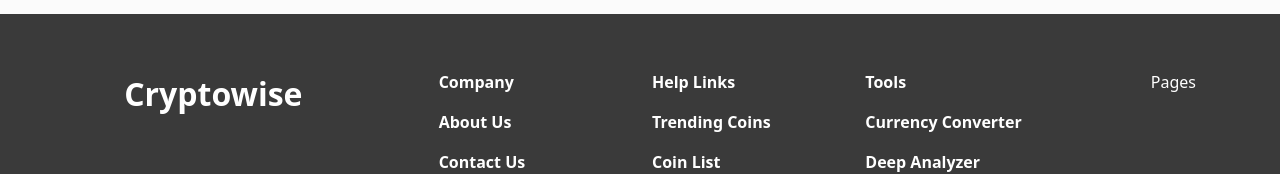
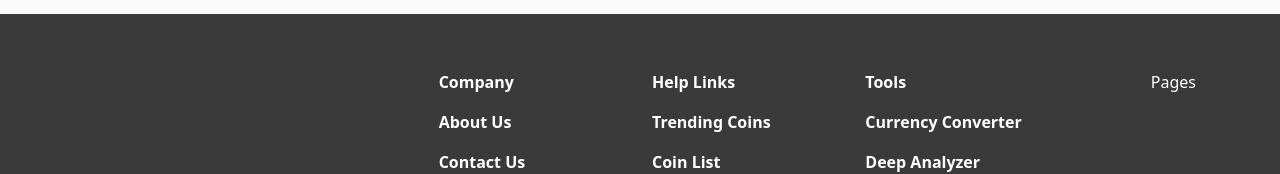
Before and after one commit to CodieCoder/cryptoIntel, a React (Create React App) app: page /coins in a window 1280 px wide. Shown: the part 897-1071 px from the top of the page. Built offline with nearby package versions, Linux system fonts and the light colour scheme; no server answers.

Commit message:
Added environment variables

```diff
--- a/public/index.html
+++ b/public/index.html
@@ -7,13 +7,13 @@
     <meta name="theme-color" content="#000000" />
     <meta
       name="description"
-      content="Web site created using create-react-app"
+      content="Best crytpo trading information website"
     />
     <link rel="apple-touch-icon" href="%PUBLIC_URL%/logo192.png" />
 
     <link rel="manifest" href="%PUBLIC_URL%/manifest.json" />
 
-    <title>CryptoIntel</title>
+    <title>Cryptowise</title>
   </head>
   <body>
     <noscript>You need to enable JavaScript to run this app.</noscript>
--- a/src/Library/axios.ts
+++ b/src/Library/axios.ts
@@ -1,7 +1,6 @@
 import axios from "axios";
 
-const BaseUrl = "http://192.168.5.229:8000";
-// const BaseUrl = "http://127.0.0.1:8000"
+const BaseUrl = process.env.REACT_APP_API_ENDPOINT;
 
 const AxiosClient = axios.create({
   baseURL: BaseUrl,
--- a/src/components/footer/index.tsx
+++ b/src/components/footer/index.tsx
@@ -1,3 +1,4 @@
+import { SITE_CONFIGURATION } from "site_config";
 import "./index.scss";
 
 const Footer = () => {
@@ -13,7 +14,7 @@ const Footer = () => {
         <br />
         <div className="row footer-div">
           <div className="col-4">
-            <div className="footer-hd">Cryptowise</div>
+            <div className="footer-hd">{SITE_CONFIGURATION.SITE_NAME}</div>
           </div>
           <div className="col-lg-6 col-md-4 col-sm-10">
             <div className="footer-links">
--- /dev/null
+++ b/src/site_config.ts
@@ -0,0 +1,3 @@
+export const SITE_CONFIGURATION = {
+  SITE_NAME: process.env.REACT_APP_WEBSITE_NAME,
+};
```
Also changed, not shown: 1 other file (tests, documents, lock files or other folders).
